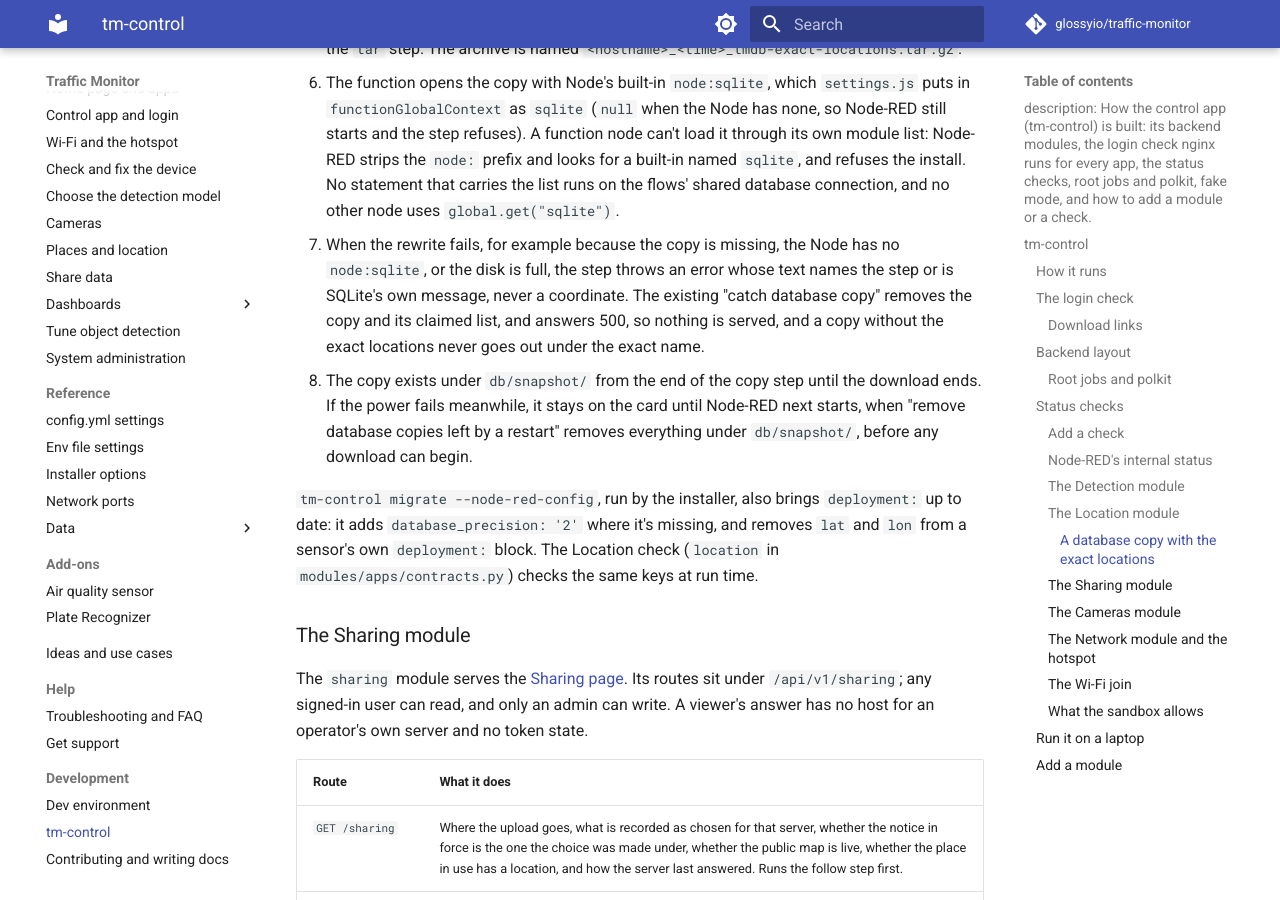
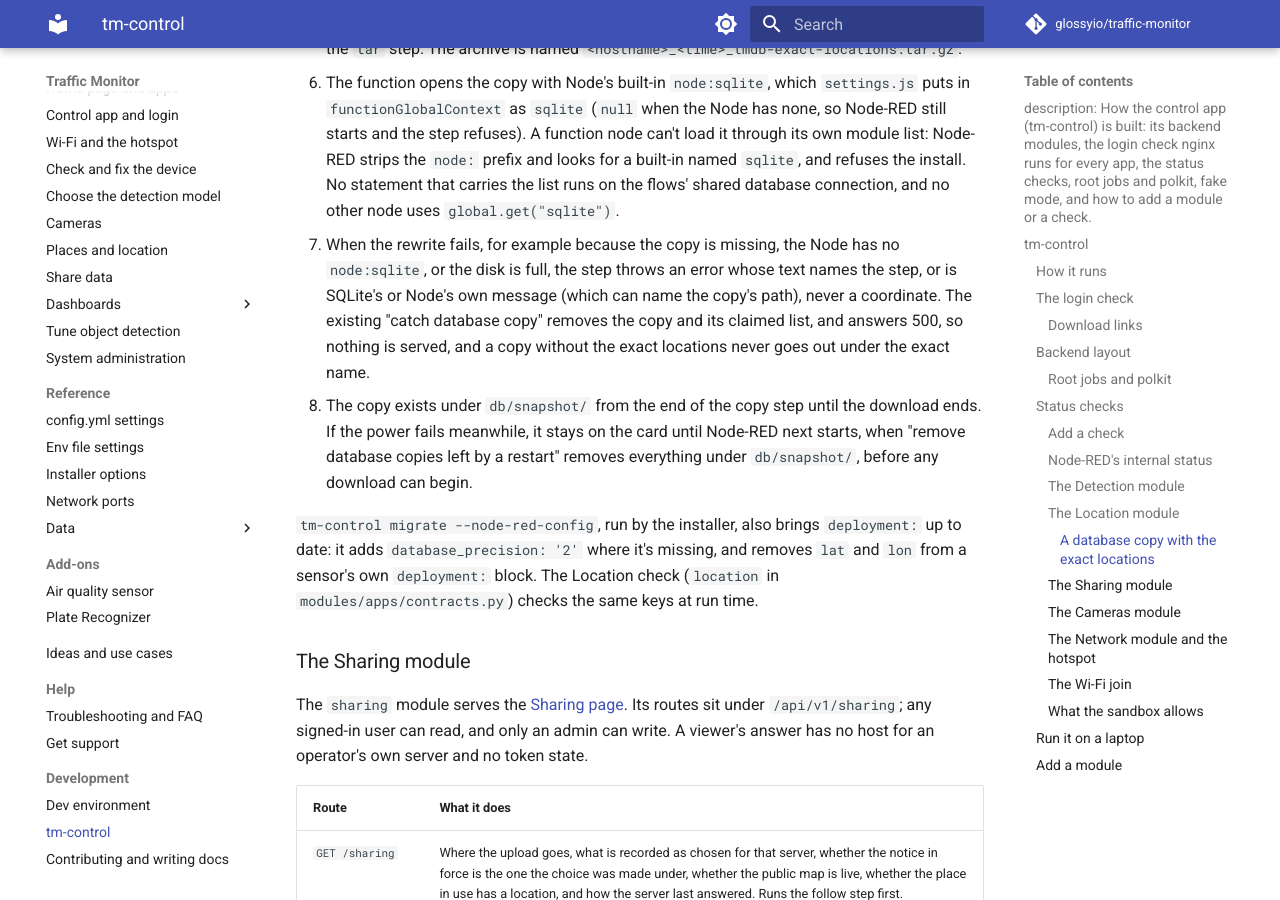
Before and after one commit to glossyio/traffic-monitor, an MkDocs documentation site: the page built from docs/development/tm-control.md, in a window 1280 px wide and 900 px high, scrolled down 13802 px. Built offline with MkDocs 1.6.1 and Material for MkDocs 9.7.7, drawn with Linux system fonts in a browser that asks for light colours; comment, search, counter and statistics services are not loaded; the version menu is left out.

Commit message:
Correct the comment on the node that writes the copy
The header comment of "write exact locations into the copy" said every
failure throws an error with a fixed text. Some do. A failure inside
SQLite throws SQLite's own message, and a failed rename or path lookup
throws Node's, which can name the copy's path. The docs were corrected
in 6f5d4aa and the comment was left behind.

The comment now says so, and the two places in the docs that describe
the same error say "SQLite's or Node's own message" as well. None of
these texts can hold a coordinate.

In flows.json this is a comment only: the node's code is unchanged.

Assisted-by: Claude Code 2.1.325 (CLI)
AI-Model: Claude Fable 5.2 (claude-fable-5-2)
AI-Effort: high
AI-Role: drafted

```diff
--- a/docs/development/tm-control.md
+++ b/docs/development/tm-control.md
@@ -222,7 +222,7 @@ The module calls seven Node-RED endpoints, besides `/tm-internal/status`, on `12
 4. The page navigates to the link, so the download goes through nginx's admin check like any `/storefiles` download and works in Android's sign-in window. The ticket isn't single-use, because that window fetches the address twice and the second fetch is the one that saves, so a ticket serves every request in its ten minutes, each with a copy of its own. nginx's access log records the link, so it holds the ticket as well as the token; the diagnostics download replaces both.
 5. In the `ui-database` download group, "Validate filenames, setup tar" recognizes the single name `tmdb-exact-<ticket>` and takes the list at the start of the request. A large database takes minutes to copy, so a ticket that runs out meanwhile doesn't spoil a download that began. An unknown or expired ticket is a 404. The existing steps then make the `VACUUM INTO` copy, and "write exact locations into the copy" opens only that copy and writes a table `survey_exact_location` and a view `deployment_exact`, as [the data page](../data-and-payloads/data-overview.md#the-exact-location-in-a-database-copy) describes. It adds a place only if the copy's `deployment` table names it, refuses the file `TM_DATABASE_PATH_TMDB` names, and renames the file to `tmdb-exact-locations.sqlite` for the `tar` step. The archive is named `<hostname>_<time>_tmdb-exact-locations.tar.gz`.
 6. The function opens the copy with Node's built-in `node:sqlite`, which `settings.js` puts in `functionGlobalContext` as `sqlite` (`null` when the Node has none, so Node-RED still starts and the step refuses). A function node can't load it through its own module list: Node-RED strips the `node:` prefix and looks for a built-in named `sqlite`, and refuses the install. No statement that carries the list runs on the flows' shared database connection, and no other node uses `global.get("sqlite")`.
-7. When the rewrite fails, for example because the copy is missing, the Node has no `node:sqlite`, or the disk is full, the step throws an error whose text names the step or is SQLite's own message, never a coordinate. The existing "catch database copy" removes the copy and its claimed list, and answers 500, so nothing is served, and a copy without the exact locations never goes out under the exact name.
+7. When the rewrite fails, for example because the copy is missing, the Node has no `node:sqlite`, or the disk is full, the step throws an error whose text names the step, or is SQLite's or Node's own message (which can name the copy's path), never a coordinate. The existing "catch database copy" removes the copy and its claimed list, and answers 500, so nothing is served, and a copy without the exact locations never goes out under the exact name.
 8. The copy exists under `db/snapshot/` from the end of the copy step until the download ends. If the power fails meanwhile, it stays on the card until Node-RED next starts, when "remove database copies left by a restart" removes everything under `db/snapshot/`, before any download can begin.
 
 `tm-control migrate --node-red-config`, run by the installer, also brings `deployment:` up to date: it adds `database_precision: '2'` where it's missing, and removes `lat` and `lon` from a sensor's own `deployment:` block. The Location check (`location` in `modules/apps/contracts.py`) checks the same keys at run time.
```
Also changed, not shown: CLAUDE.md (+1 -1 lines), 1 other file.
